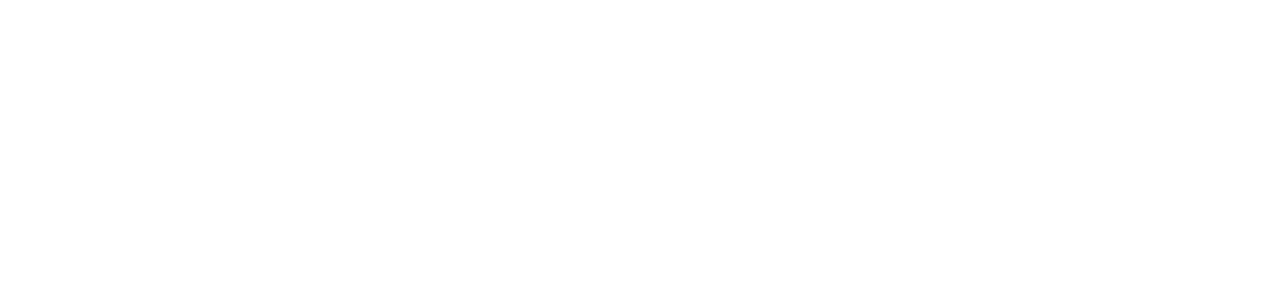
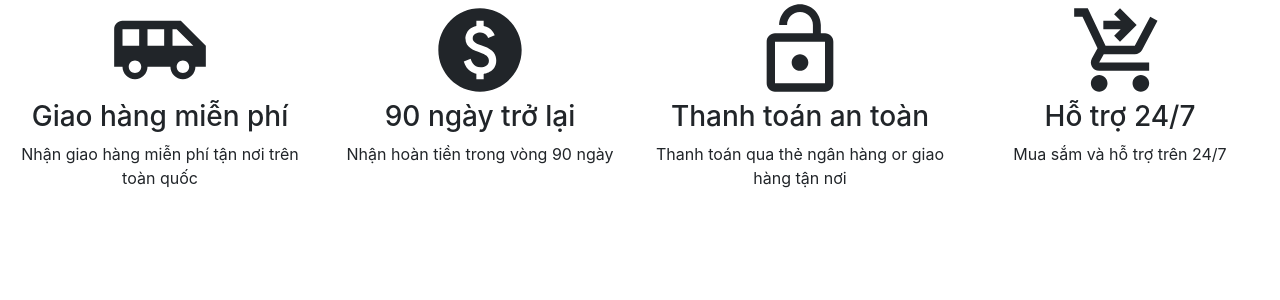
Before and after one commit to duongCute123/TMDT_BanShirt, a React (Create React App) app: page /list in a window 1280 px wide. Before the commit this address had no page. Shown: the top 300 px of the page. Built offline with nearby package versions, Linux system fonts and the light colour scheme.

Commit message:
add listicon

```diff
--- /dev/null
+++ b/src/component/home/listicon.jsx
@@ -0,0 +1,43 @@
+import PaidIcon from '@mui/icons-material/Paid';
+import ShoppingCartCheckoutIcon from '@mui/icons-material/ShoppingCartCheckout';
+import LockOpenIcon from '@mui/icons-material/LockOpen';
+import AirportShuttleIcon from '@mui/icons-material/AirportShuttle';
+const HeaderIcon = () => {
+    return (
+        <div className="list-icon container-fluid">
+            <div className='row' style={{
+                textAlign:"center"
+            }}>
+                <div className="col-sm-3">
+                    <AirportShuttleIcon sx={{ fontSize: 100 }} />
+                    <div>
+                        <h3>Giao hàng miễn phí</h3>
+                        <p>Nhận giao hàng miễn phí tận nơi trên toàn quốc</p>
+                    </div>
+                </div>
+                <div className="col-sm-3">
+                    <PaidIcon sx={{ fontSize: 100 }} />
+                    <div>
+                        <h3>90 ngày trở lại</h3>
+                        <p>Nhận hoàn tiền trong vòng 90 ngày</p>
+                    </div>
+                </div>
+                <div className="col-sm-3">
+                    <LockOpenIcon sx={{ fontSize: 100 }} />
+                    <div>
+                        <h3>Thanh toán an toàn</h3>
+                        <p>Thanh toán qua thẻ ngân hàng or giao hàng tận nơi</p>
+                    </div>
+                </div>
+                <div className="col-sm-3">
+                    <ShoppingCartCheckoutIcon sx={{ fontSize: 100 }} />
+                    <div>
+                        <h3>Hỗ trợ 24/7</h3>
+                        <p>Mua sắm và hỗ trợ trên 24/7</p>
+                    </div>
+                </div>
+            </div>
+        </div>
+    )
+}
+export default HeaderIcon
--- a/src/component/router/router.jsx
+++ b/src/component/router/router.jsx
@@ -5,21 +5,23 @@
 import AddProduct from "../product/addproduct";
 import Editpage from "../product/editproduct";
 import Home from "../home/homepage";
+import ListIcon from "../home/listicon";
 import DetailPage from "../product/detailproduct";
-import { BrowserRouter,Route,Routes,NavLink,Link } from "react-router-dom";
+import { BrowserRouter, Route, Routes, NavLink, Link } from "react-router-dom";
 import { useEffect } from "react";
-const Routess=()=>{
-    return(
+import HeaderIcon from "../home/listicon";
+const Routess = () => {
+    return (
         <div className="router">
             <BrowserRouter>
                 <Routes>
-                    <Route path="/" exact element={<Home/>}/>
-                    <Route path="/addproduct"  element={<AddProduct/>}/>
-                    <Route path="/editproduct/:id"  element={<Editpage/>}/>
-                    <Route path="/detailpage/:id"  element={<DetailPage/>}/>
-                    <Route path="/login"  element={<Login/>}/>
-                    <Route path="/register"  element={<Register/>}/>
-
+                    <Route path="/" exact element={<Home />} />
+                    <Route path="/addproduct" element={<AddProduct />} />
+                    <Route path="/editproduct/:id" element={<Editpage />} />
+                    <Route path="/detailpage/:id" element={<DetailPage />} />
+                    <Route path="/login" element={<Login />} />
+                    <Route path="/register" element={<Register />} />
+                    <Route path="/list" element={<HeaderIcon />} />
                 </Routes>
             </BrowserRouter>
         </div>
```
Also changed, not shown: src/component/home/home.css (added).
